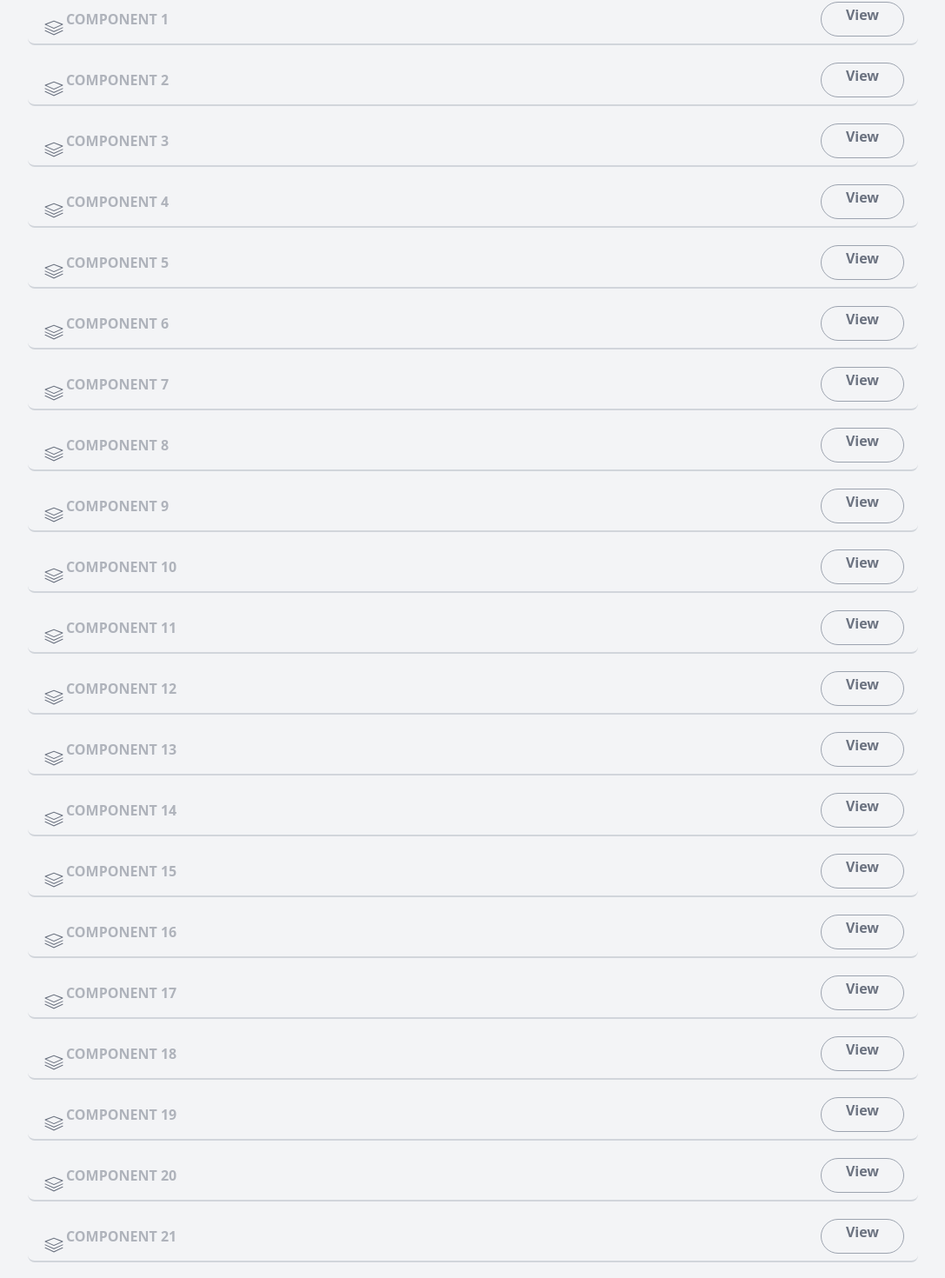
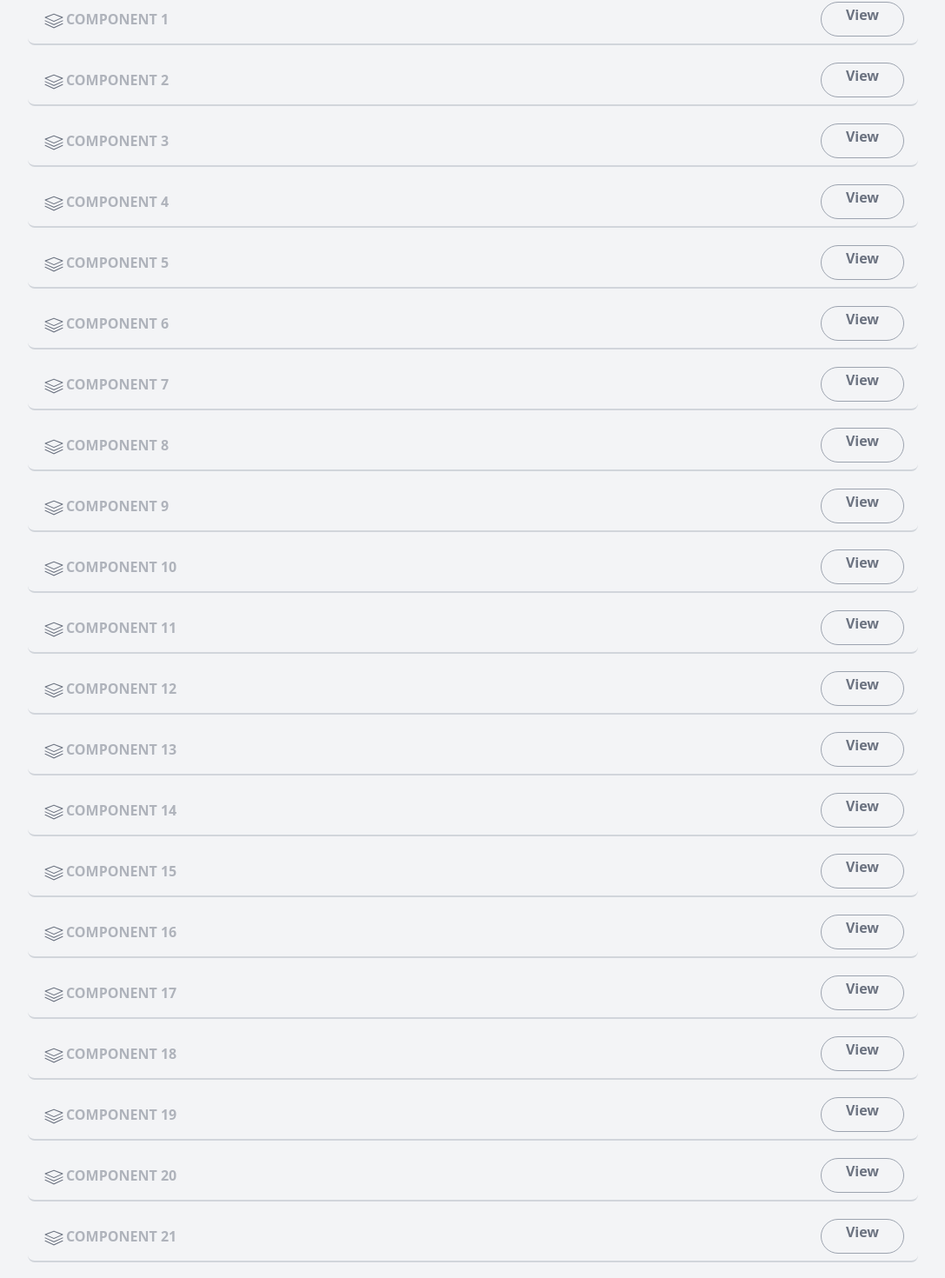
Before and after one commit to nasir-001/100-components, a Vue app: page / in a window 1280 px wide. Shown: the part 86-1556 px from the top of the page at 87% size, without its empty margins (96-1183 px from the left). Built offline with nearby package versions, Linux system fonts and the light colour scheme; the HTML template or start-up script is replaced by a standard one.

Commit message:
reduce margin top for the svg

```diff
--- a/src/pages/Home.vue
+++ b/src/pages/Home.vue
@@ -2,7 +2,7 @@
   <div class="my-20 w-4/5 mx-auto">
     <div class="flex justify-between border-b-2 px-4 hover:shadow-2xl hover:bg-gray-50 rounded-lg border-gray-300 mb-3">
       <div class="flex justify-start">
-        <div class="text-gray-500 mt-6">
+        <div class="text-gray-500 mt-4">
           <svg class="w-7 h-7 fill-current"
               viewBox="0 0 40 40" enable-background="new 0 0 40 40" xml:space="preserve">
             <g>
@@ -31,7 +31,7 @@
     </div>
     <div class="flex justify-between border-b-2 px-4 hover:shadow-2xl hover:bg-gray-50 rounded-lg border-gray-300 mb-3">
       <div class="flex justify-start">
-        <div class="text-gray-500 mt-6">
+        <div class="text-gray-500 mt-4">
           <svg class="w-7 h-7 fill-current"
               viewBox="0 0 40 40" enable-background="new 0 0 40 40" xml:space="preserve">
             <g>
@@ -60,7 +60,7 @@
     </div>
     <div class="flex justify-between border-b-2 px-4 hover:shadow-2xl hover:bg-gray-50 rounded-lg border-gray-300 mb-3">
       <div class="flex justify-start">
-        <div class="text-gray-500 mt-6">
+        <div class="text-gray-500 mt-4">
           <svg class="w-7 h-7 fill-current"
               viewBox="0 0 40 40" enable-background="new 0 0 40 40" xml:space="preserve">
             <g>
@@ -89,7 +89,7 @@
     </div>
     <div class="flex justify-between border-b-2 px-4 hover:shadow-2xl hover:bg-gray-50 rounded-lg border-gray-300 mb-3">
       <div class="flex justify-start">
-        <div class="text-gray-500 mt-6">
+        <div class="text-gray-500 mt-4">
           <svg class="w-7 h-7 fill-current"
               viewBox="0 0 40 40" enable-background="new 0 0 40 40" xml:space="preserve">
             <g>
@@ -118,7 +118,7 @@
     </div>
     <div class="flex justify-between border-b-2 px-4 hover:shadow-2xl hover:bg-gray-50 rounded-lg border-gray-300 mb-3">
       <div class="flex justify-start">
-        <div class="text-gray-500 mt-6">
+        <div class="text-gray-500 mt-4">
           <svg class="w-7 h-7 fill-current"
               viewBox="0 0 40 40" enable-background="new 0 0 40 40" xml:space="preserve">
             <g>
@@ -147,7 +147,7 @@
     </div>
     <div class="flex justify-between border-b-2 px-4 hover:shadow-2xl hover:bg-gray-50 rounded-lg border-gray-300 mb-3">
       <div class="flex justify-start">
-        <div class="text-gray-500 mt-6">
+        <div class="text-gray-500 mt-4">
           <svg class="w-7 h-7 fill-current"
               viewBox="0 0 40 40" enable-background="new 0 0 40 40" xml:space="preserve">
             <g>
@@ -176,7 +176,7 @@
     </div>
     <div class="flex justify-between border-b-2 px-4 hover:shadow-2xl hover:bg-gray-50 rounded-lg border-gray-300 mb-3">
       <div class="flex justify-start">
-        <div class="text-gray-500 mt-6">
+        <div class="text-gray-500 mt-4">
           <svg class="w-7 h-7 fill-current"
               viewBox="0 0 40 40" enable-background="new 0 0 40 40" xml:space="preserve">
             <g>
@@ -205,7 +205,7 @@
     </div>
     <div class="flex justify-between border-b-2 px-4 hover:shadow-2xl hover:bg-gray-50 rounded-lg border-gray-300 mb-3">
       <div class="flex justify-start">
-        <div class="text-gray-500 mt-6">
+        <div class="text-gray-500 mt-4">
           <svg class="w-7 h-7 fill-current"
               viewBox="0 0 40 40" enable-background="new 0 0 40 40" xml:space="preserve">
             <g>
@@ -234,7 +234,7 @@
     </div>
     <div class="flex justify-between border-b-2 px-4 hover:shadow-2xl hover:bg-gray-50 rounded-lg border-gray-300 mb-3">
       <div class="flex justify-start">
-        <div class="text-gray-500 mt-6">
+        <div class="text-gray-500 mt-4">
           <svg class="w-7 h-7 fill-current"
               viewBox="0 0 40 40" enable-background="new 0 0 40 40" xml:space="preserve">
             <g>
@@ -263,7 +263,7 @@
     </div>
     <div class="flex justify-between border-b-2 px-4 hover:shadow-2xl hover:bg-gray-50 rounded-lg border-gray-300 mb-3">
       <div class="flex justify-start">
-        <div class="text-gray-500 mt-6">
+        <div class="text-gray-500 mt-4">
           <svg class="w-7 h-7 fill-current"
               viewBox="0 0 40 40" enable-background="new 0 0 40 40" xml:space="preserve">
             <g>
@@ -292,7 +292,7 @@
     </div>
     <div class="flex justify-between border-b-2 px-4 hover:shadow-2xl hover:bg-gray-50 rounded-lg border-gray-300 mb-3">
       <div class="flex justify-start">
-        <div class="text-gray-500 mt-6">
+        <div class="text-gray-500 mt-4">
           <svg class="w-7 h-7 fill-current"
               viewBox="0 0 40 40" enable-background="new 0 0 40 40" xml:space="preserve">
             <g>
@@ -321,7 +321,7 @@
     </div>
     <div class="flex justify-between border-b-2 px-4 hover:shadow-2xl hover:bg-gray-50 rounded-lg border-gray-300 mb-3">
       <div class="flex justify-start">
-        <div class="text-gray-500 mt-6">
+        <div class="text-gray-500 mt-4">
           <svg class="w-7 h-7 fill-current"
               viewBox="0 0 40 40" enable-background="new 0 0 40 40" xml:space="preserve">
             <g>
@@ -350,7 +350,7 @@
     </div>
     <div class="flex justify-between border-b-2 px-4 hover:shadow-2xl hover:bg-gray-50 rounded-lg border-gray-300 mb-3">
       <div class="flex justify-start">
-        <div class="text-gray-500 mt-6">
+        <div class="text-gray-500 mt-4">
           <svg class="w-7 h-7 fill-current"
               viewBox="0 0 40 40" enable-background="new 0 0 40 40" xml:space="preserve">
             <g>
@@ -379,7 +379,7 @@
     </div>
     <div class="flex justify-between border-b-2 px-4 hover:shadow-2xl hover:bg-gray-50 rounded-lg border-gray-300 mb-3">
       <div class="flex justify-start">
-        <div class="text-gray-500 mt-6">
+        <div class="text-gray-500 mt-4">
           <svg class="w-7 h-7 fill-current"
               viewBox="0 0 40 40" enable-background="new 0 0 40 40" xml:space="preserve">
             <g>
@@ -408,7 +408,7 @@
     </div>
     <div class="flex justify-between border-b-2 px-4 hover:shadow-2xl hover:bg-gray-50 rounded-lg border-gray-300 mb-3">
       <div class="flex justify-start">
-        <div class="text-gray-500 mt-6">
+        <div class="text-gray-500 mt-4">
           <svg class="w-7 h-7 fill-current"
               viewBox="0 0 40 40" enable-background="new 0 0 40 40" xml:space="preserve">
             <g>
@@ -437,7 +437,7 @@
     </div>
     <div class="flex justify-between border-b-2 px-4 hover:shadow-2xl hover:bg-gray-50 rounded-lg border-gray-300 mb-3">
       <div class="flex justify-start">
-        <div class="text-gray-500 mt-6">
+        <div class="text-gray-500 mt-4">
           <svg class="w-7 h-7 fill-current"
               viewBox="0 0 40 40" enable-background="new 0 0 40 40" xml:space="preserve">
             <g>
@@ -466,7 +466,7 @@
     </div>
     <div class="flex justify-between border-b-2 px-4 hover:shadow-2xl hover:bg-gray-50 rounded-lg border-gray-300 mb-3">
       <div class="flex justify-start">
-        <div class="text-gray-500 mt-6">
+        <div class="text-gray-500 mt-4">
           <svg class="w-7 h-7 fill-current"
               viewBox="0 0 40 40" enable-background="new 0 0 40 40" xml:space="preserve">
             <g>
@@ -495,7 +495,7 @@
     </div>
     <div class="flex justify-between border-b-2 px-4 hover:shadow-2xl hover:bg-gray-50 rounded-lg border-gray-300 mb-3">
       <div class="flex justify-start">
-        <div class="text-gray-500 mt-6">
+        <div class="text-gray-500 mt-4">
           <svg class="w-7 h-7 fill-current"
               viewBox="0 0 40 40" enable-background="new 0 0 40 40" xml:space="preserve">
             <g>
@@ -524,7 +524,7 @@
     </div>
     <div class="flex justify-between border-b-2 px-4 hover:shadow-2xl hover:bg-gray-50 rounded-lg border-gray-300 mb-3">
       <div class="flex justify-start">
-        <div class="text-gray-500 mt-6">
+        <div class="text-gray-500 mt-4">
           <svg class="w-7 h-7 fill-current"
               viewBox="0 0 40 40" enable-background="new 0 0 40 40" xml:space="preserve">
             <g>
@@ -553,7 +553,7 @@
     </div>
     <div class="flex justify-between border-b-2 px-4 hover:shadow-2xl hover:bg-gray-50 rounded-lg border-gray-300 mb-3">
       <div class="flex justify-start">
-        <div class="text-gray-500 mt-6">
+        <div class="text-gray-500 mt-4">
           <svg class="w-7 h-7 fill-current"
               viewBox="0 0 40 40" enable-background="new 0 0 40 40" xml:space="preserve">
             <g>
@@ -582,7 +582,7 @@
     </div>
     <div class="flex justify-between border-b-2 px-4 hover:shadow-2xl hover:bg-gray-50 rounded-lg border-gray-300 mb-3">
       <div class="flex justify-start">
-        <div class="text-gray-500 mt-6">
+        <div class="text-gray-500 mt-4">
           <svg class="w-7 h-7 fill-current"
               viewBox="0 0 40 40" enable-background="new 0 0 40 40" xml:space="preserve">
             <g>
@@ -611,7 +611,7 @@
     </div>
     <div class="flex justify-between border-b-2 px-4 hover:shadow-2xl hover:bg-gray-50 rounded-lg border-gray-300 mb-3">
       <div class="flex justify-start">
-        <div class="text-gray-500 mt-6">
+        <div class="text-gray-500 mt-4">
           <svg class="w-7 h-7 fill-current"
               viewBox="0 0 40 40" enable-background="new 0 0 40 40" xml:space="preserve">
             <g>
```
